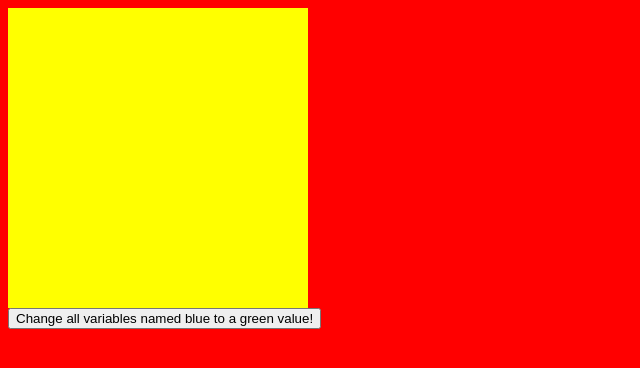
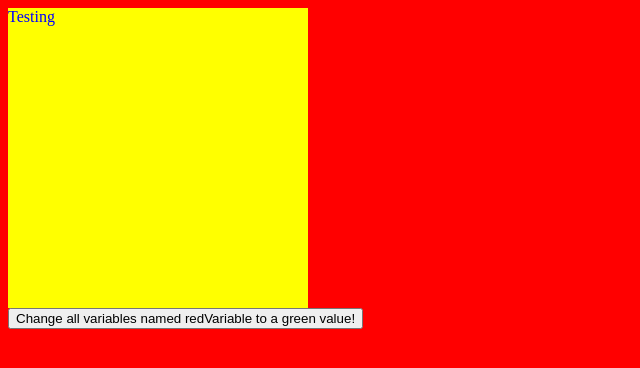
Before and after one commit to taicho/Cssr, a plain HTML site: page index.html in a window 1280 px wide. Shown: the whole page, without its empty margins (0-640 px from the left). Drawn offline with Linux system fonts and the light colour scheme.

Commit message:
Page tweak.

```diff
--- a/index.html
+++ b/index.html
@@ -44,14 +44,14 @@
     <title>Cssr Test</title>
 </head>
 <body class="my-background">
-    <div class="box"></div>
+    <div class="box">Testing</div>
 
-    <button id="changeButton">Change all variables named blue to a green value!</button>
+    <button id="changeButton">Change all variables named redVariable to a green value!</button>
 
 
     <script type="text/javascript">
             document.getElementById("changeButton").onclick = function () {
-                Cssr.changeVariable("blueVariable", "rgba(0,255,0,1.0)");
+                Cssr.changeVariable("redVariable", "rgba(0,255,0,1.0)");
             };
     </script>
 </body>
```
